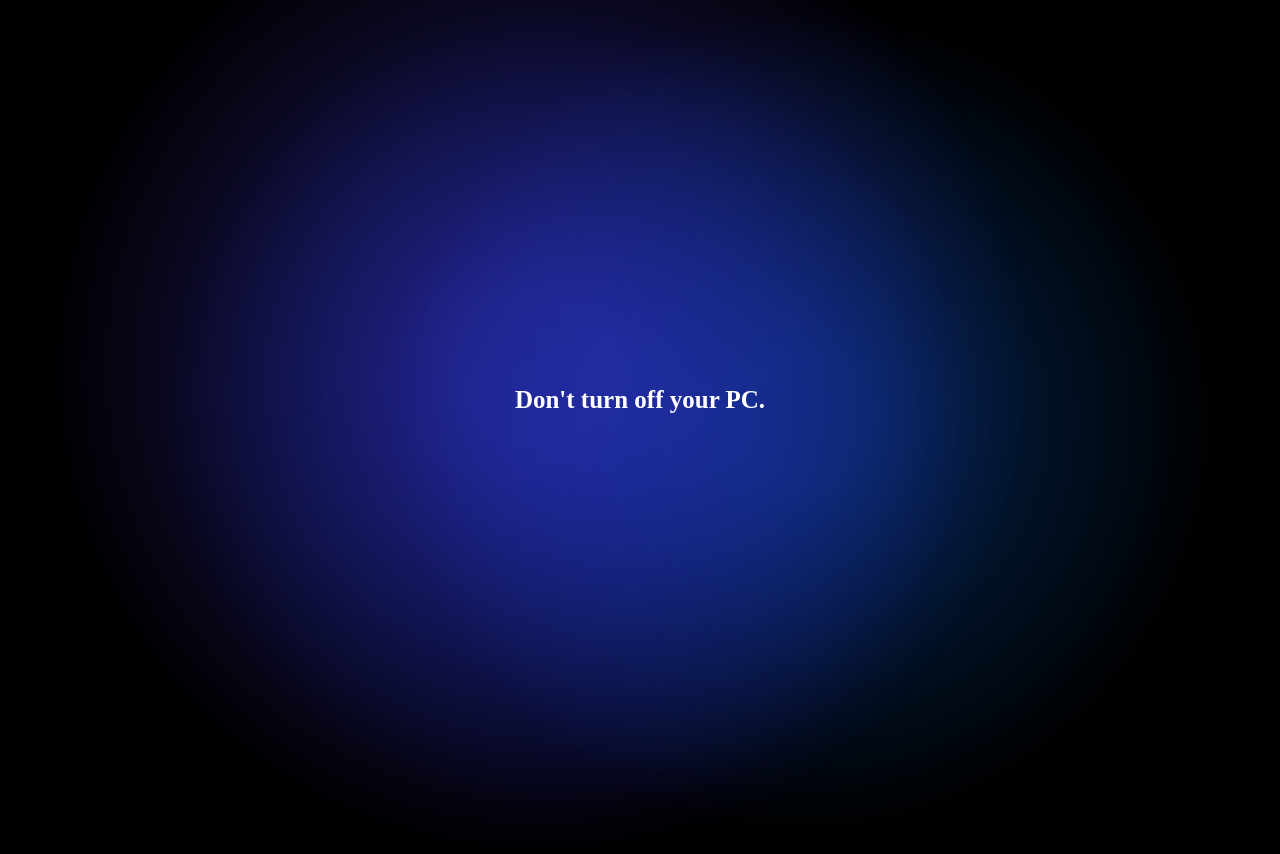
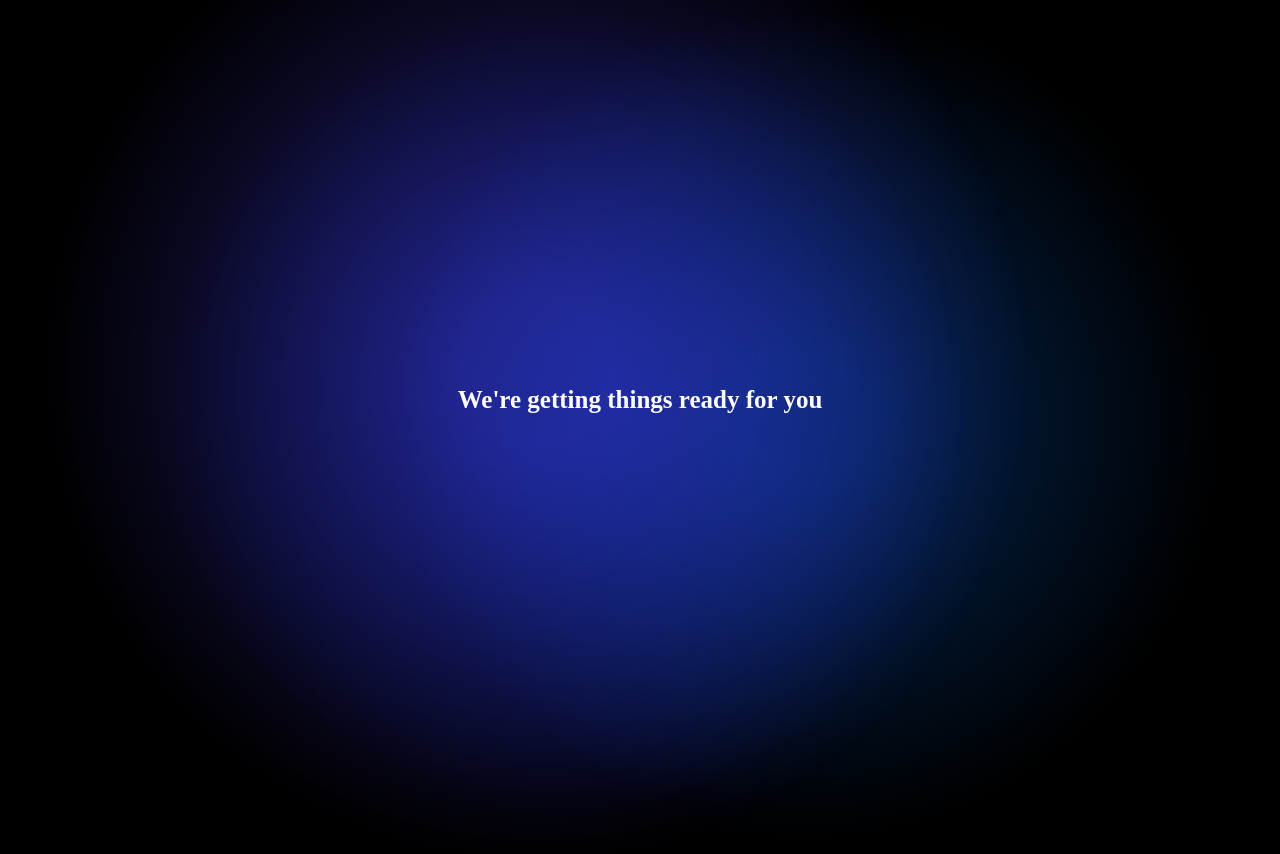
Before and after one commit to ASKiere/FakeWindows11Startup, a plain HTML site: page index.html in a window 1280 px wide. Drawn offline with Linux system fonts and the light colour scheme.

Commit message:
changed ttext

```diff
--- a/index.html
+++ b/index.html
@@ -879,6 +879,6 @@
 </div>
 </div>
 </div>
-<p id="thefakes" style="color: #fff"><b>Don't turn off your PC.</b></p>
+<p id="thefakes" style="color: #fff"><b>We're getting things ready for you</b></p>
 </body>
 </html>
```
